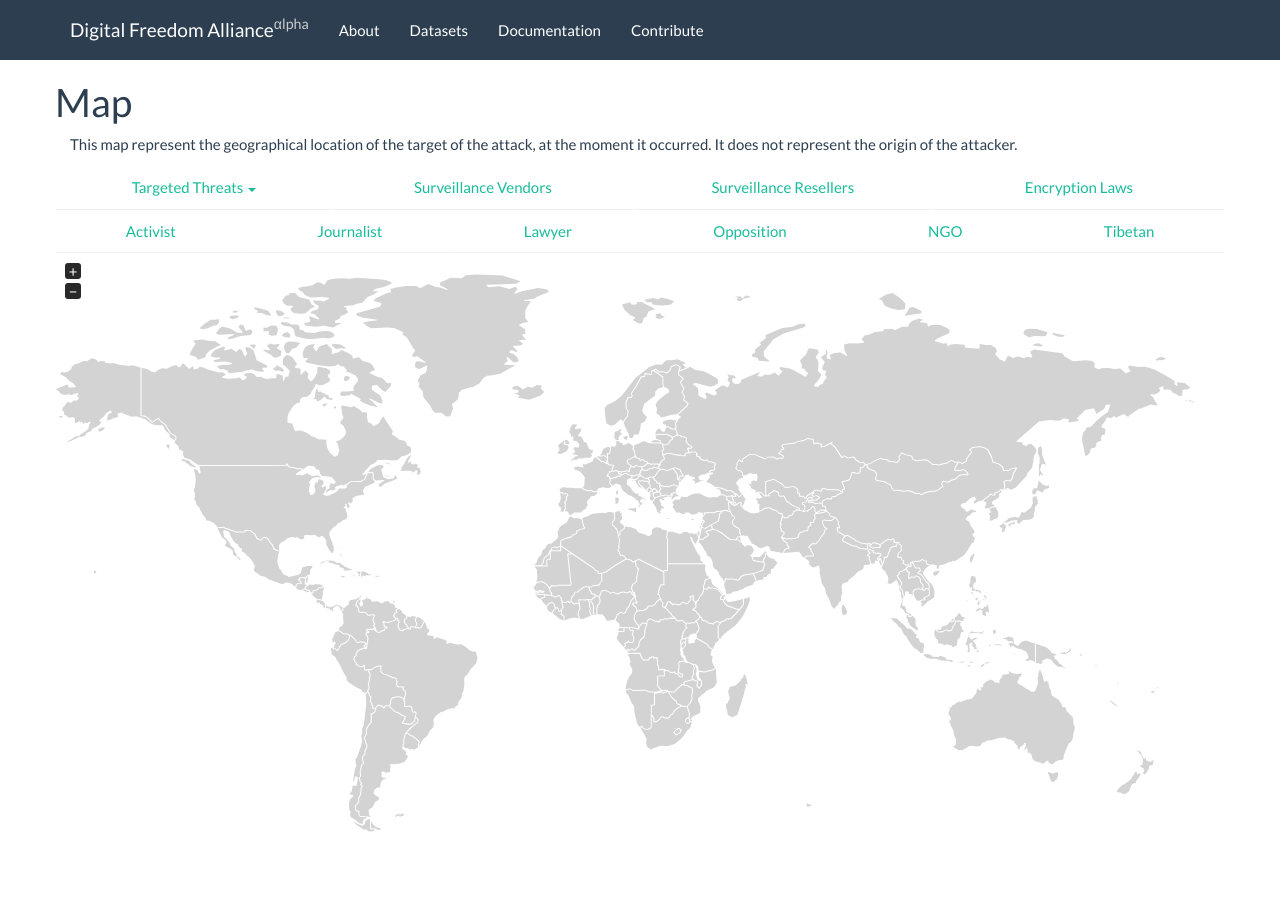
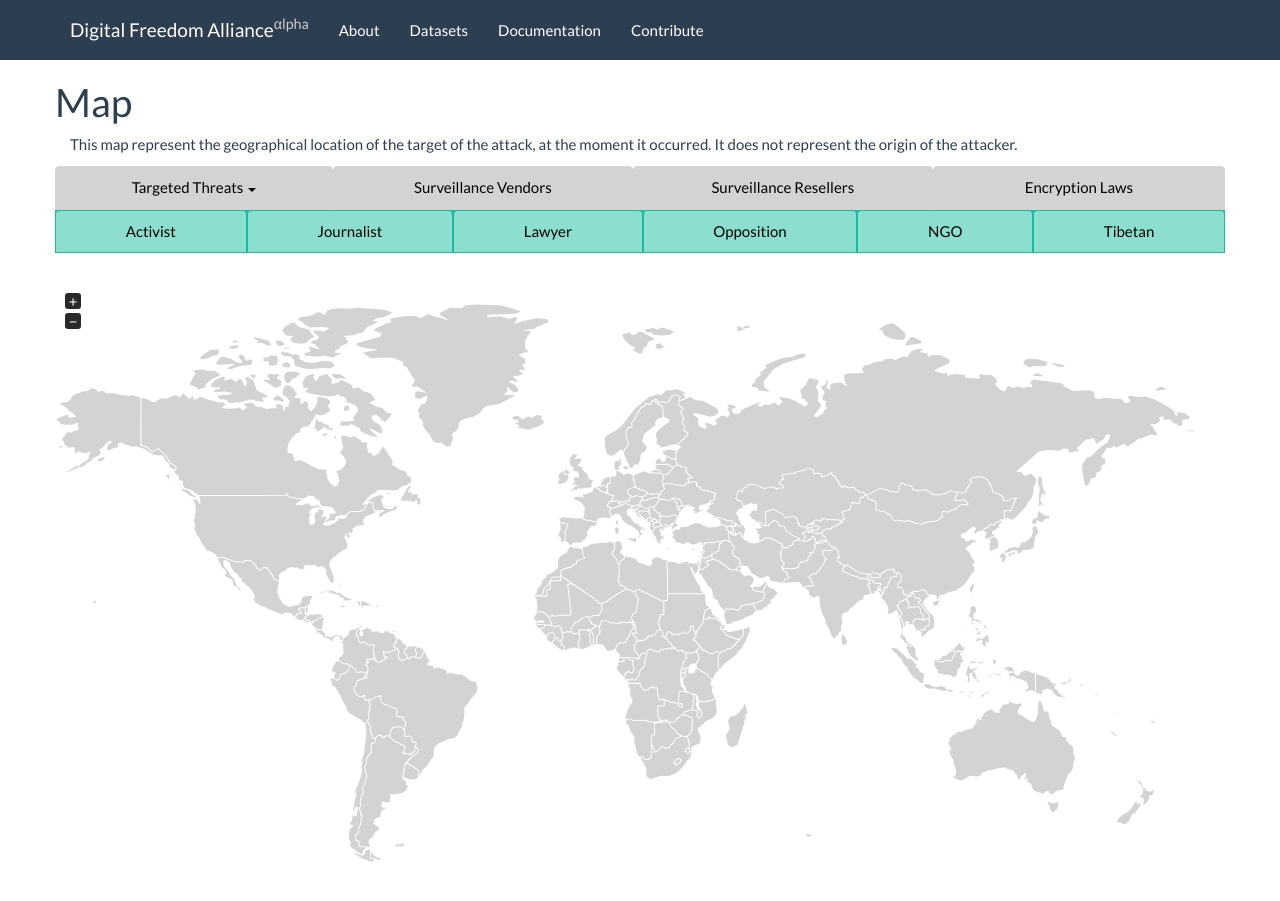
Before and after one commit to digitalfreedom/website, a Jekyll site: the page built from map.md, in a window 1280 px wide and 988 px high. Shown: the top 901 px of the window. Built offline with Jekyll 4.4.1, drawn with Linux system fonts in a browser that asks for light colours.

Commit message:
Fixing missing css

```diff
--- a/_includes/head.html
+++ b/_includes/head.html
@@ -9,6 +9,7 @@
   <link rel="stylesheet" href="{{ "/bootstrap/css/bootstrap.min.css" | prepend: site.baseurl }}">
   <link rel="stylesheet" href="{{ "/css/jquery-jvectormap-2.0.4.css" | prepend: site.baseurl }}">
   <link rel="stylesheet" href="{{ "/css/jquery.dataTables.min.css" | prepend: site.baseurl }}">
+  <link rel="stylesheet" href="{{ "/css/extension.css" | prepend: site.baseurl }}">
   <link rel="canonical" href="{{ page.url | replace:'index.html','' | prepend: site.baseurl | prepend: site.url }}">
   <link rel="alternate" type="application/rss+xml" title="{{ site.title }}" href="{{ "/feed.xml" | prepend: site.baseurl | prepend: site.url }}" />
 </head>
```
